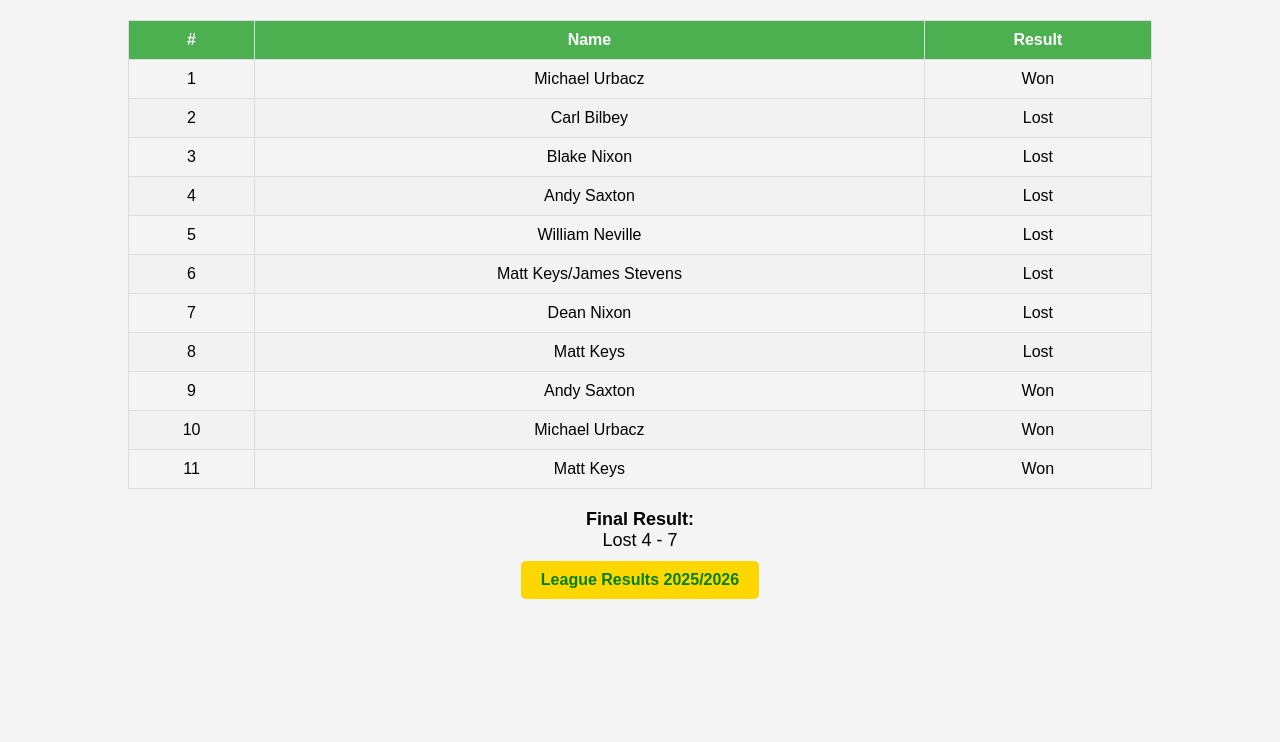
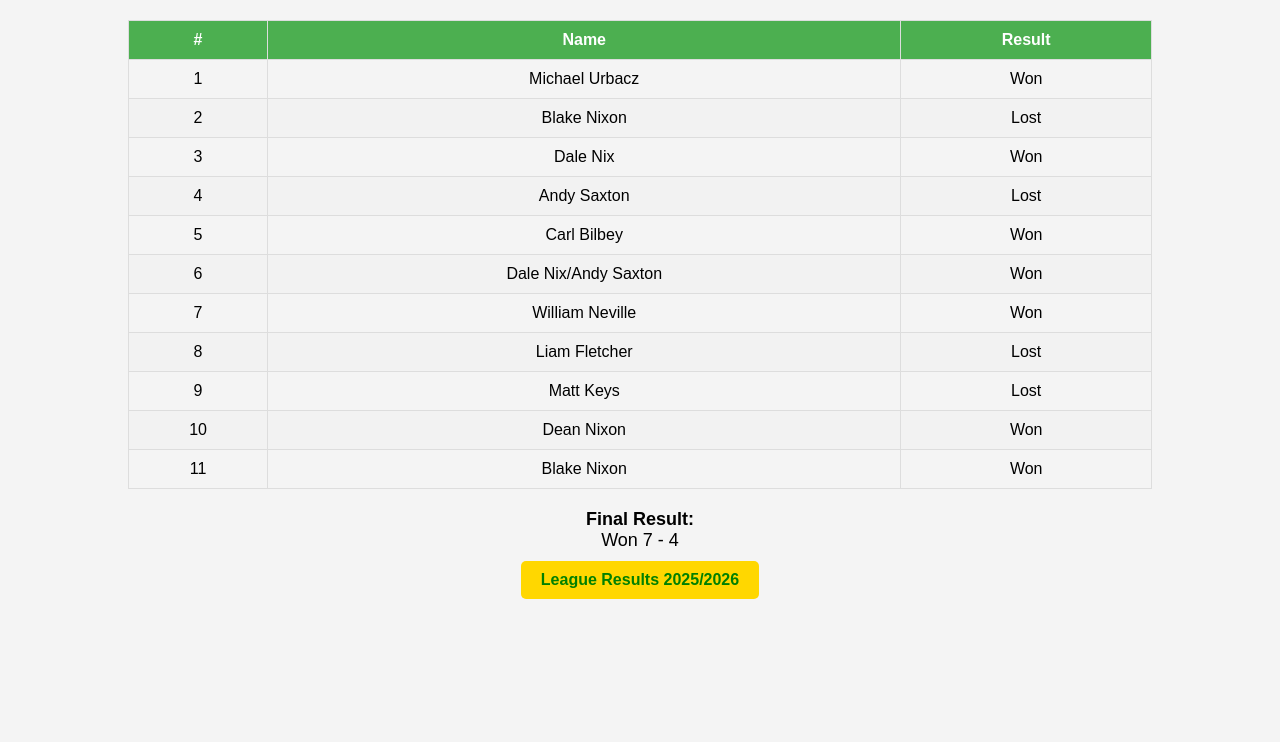
Before and after one commit to con-club-pool-2026/league-result-4, a plain HTML site: page index.html in a window 1280 px wide. Shown: the part 58-800 px from the top of the page. Drawn offline with Linux system fonts and the light colour scheme.

Commit message:
Update index.html

```diff
--- a/index.html
+++ b/index.html
@@ -73,7 +73,7 @@
 <body>
 
 <header>
-    <h1>Ginge's Army (H)</h1>
+    <h1>Liberal Lager Louts (A)</h1>
 </header>
 
     <!-- Table for Player Results -->
@@ -93,13 +93,13 @@
         </tr>
         <tr>
             <td>2</td>
-            <td>Carl Bilbey</td>
+            <td>Blake Nixon</td>
             <td>Lost</td>
         </tr>
         <tr>
             <td>3</td>
-            <td>Blake Nixon</td>
-            <td>Lost</td>
+            <td>Dale Nix</td>
+            <td>Won</td>
         </tr>
         <tr>
             <td>4</td>
@@ -108,44 +108,44 @@
         </tr>
         <tr>
             <td>5</td>
+            <td>Carl Bilbey</td>
+            <td>Won</td>
+        </tr>
+        <tr>
+            <td>6</td>
+            <td>Dale Nix/Andy Saxton</td>
+            <td>Won</td>
+        </tr>
+        <tr>
+            <td>7</td>
             <td>William Neville</td>
+            <td>Won</td>
+        </tr>
+        <tr>
+            <td>8</td>
+            <td>Liam Fletcher</td>
             <td>Lost</td>
         </tr>
         <tr>
-            <td>6</td>
-            <td>Matt Keys/James Stevens</td>
-            <td>Lost</td>
-        </tr>
-        <tr>
-            <td>7</td>
-            <td>Dean Nixon</td>
-            <td>Lost</td>
-        </tr>
-        <tr>
-            <td>8</td>
+            <td>9</td>
             <td>Matt Keys</td>
             <td>Lost</td>
         </tr>
         <tr>
-            <td>9</td>
-            <td>Andy Saxton</td>
-            <td>Won</td>
-        </tr>
-        <tr>
             <td>10</td>
-            <td>Michael Urbacz</td>
+            <td>Dean Nixon</td>
             <td>Won</td>
         </tr>
         <tr>
             <td>11</td>
-            <td>Matt Keys</td>
+            <td>Blake Nixon</td>
             <td>Won</td>
         </tr>
     </tbody>
 </table>
 
 <section>
-    <div class="sub-header"><strong>Final Result:</strong><br>Lost 4 - 7</div>
+    <div class="sub-header"><strong>Final Result:</strong><br>Won 7 - 4</div>
 </section>
 
 <section>
```
